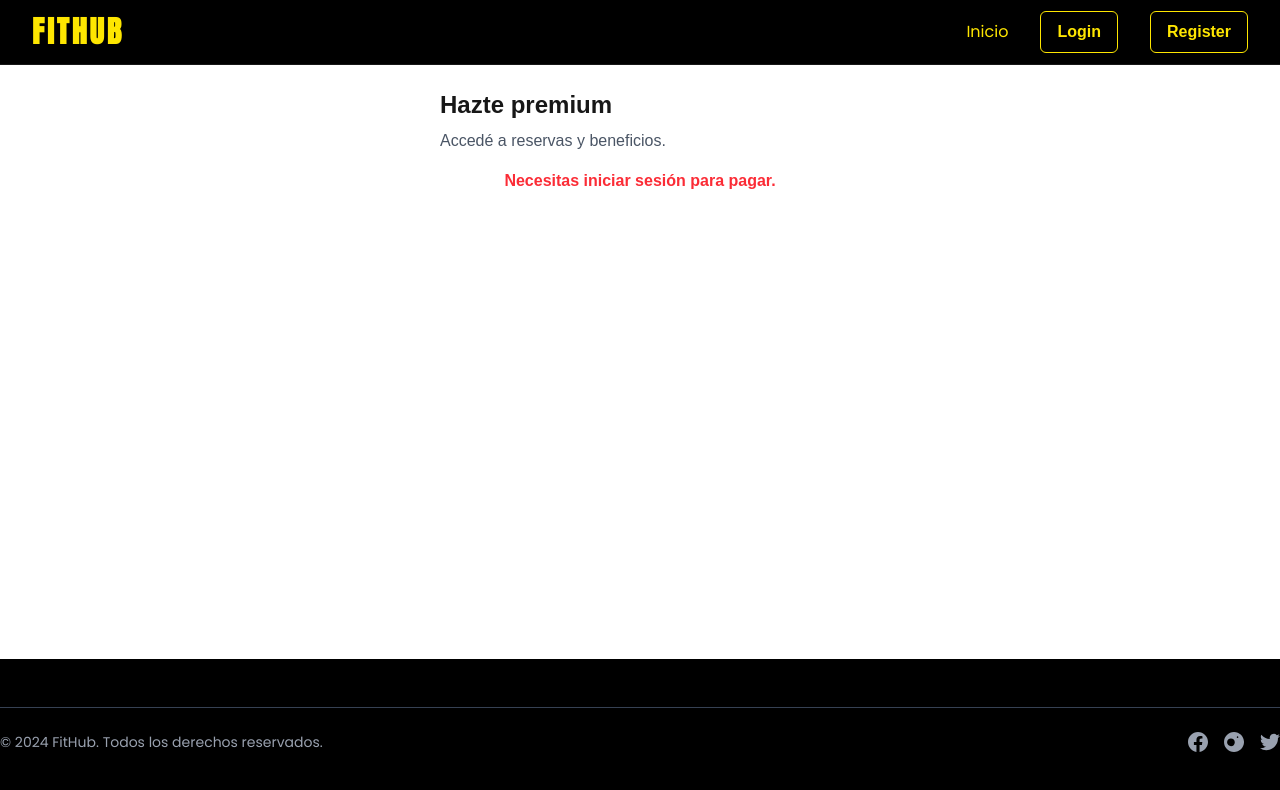
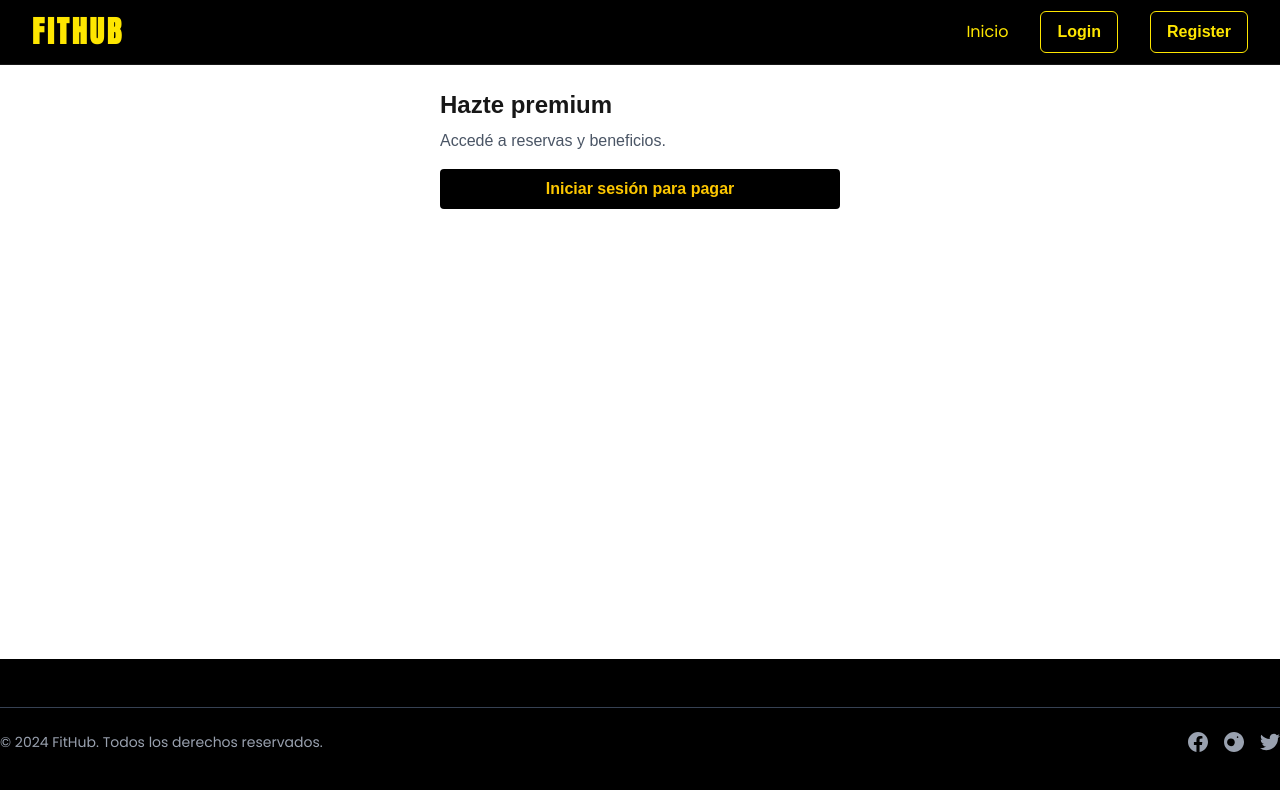
Before and after one commit to fithubhenry/FitHub, a Next.js app in the folder front/: page /pago in a window 1280 px wide. Shown: the top 790 px of the page. Built offline with nearby package versions, Linux system fonts and the light colour scheme.

Commit message:
agregado mp

```diff
--- a/front/src/app/pago/page.tsx
+++ b/front/src/app/pago/page.tsx
@@ -1,21 +1,28 @@
+// src/app/pago/page.tsx
 "use client";
+
 import { useAuth } from "@/context/AuthContext";
+// si MpButton.tsx está en esta misma carpeta:
 import MpButton from "@/components/MpButton/MpButton";
+// si lo tenés en components, sería: import MpButton from "@/components/mpButton";
 
 export default function PagoPage() {
-  const { isAuthenticated } = useAuth();
+  const { user } = useAuth();
 
   return (
     <div className="max-w-md mx-auto p-6">
       <h1 className="text-2xl font-bold mb-2">Hazte premium</h1>
       <p className="mb-4 text-gray-600">Accedé a reservas y beneficios.</p>
 
-      {isAuthenticated ? (
+      {!user?.userId ? (
+        <a
+          href="/login"
+          className="w-full block text-center bg-black text-yellow-400 hover:bg-yellow-500 hover:text-black font-semibold rounded px-4 py-2"
+        >
+          Iniciar sesión para pagar
+        </a>
+      ) : (
         <MpButton />
-      ) : (
-        <p className="text-red-500 font-semibold text-center">
-          Necesitas iniciar sesión para pagar.
-        </p>
       )}
     </div>
   );
--- a/front/src/components/MpButton/MpButton.tsx
+++ b/front/src/components/MpButton/MpButton.tsx
@@ -1,39 +1,46 @@
 "use client";
+import { useState } from "react";
 import { useAuth } from "@/context/AuthContext";
-import { useState, useEffect } from "react";
-import { initMercadoPago, Wallet } from "@mercadopago/sdk-react";
 
 export default function MpButton() {
-  const [preferenceId, setPreferenceId] = useState<string | null>(null);
+  const [loading, setLoading] = useState(false);
   const { user } = useAuth();
 
-  useEffect(() => {
-    if (user?.userId) { // Solo si el usuario está autenticado, inicializa MP
-      initMercadoPago(process.env.NEXT_PUBLIC_MP_PUBLIC_KEY!, {
-        locale: "es-AR",
-      });
+  const createPreference = async () => {
+    const userId = user?.userId;
 
-      const createPreference = async () => {
+    if (!userId) return;
+
+    setLoading(true);
     try {
       const res = await fetch("https://fithub-back-pv0m.onrender.com/mercado-pago/create-preference", {
         method: "POST",
         headers: { "Content-Type": "application/json" },
-            body: JSON.stringify({ userId: user.userId }),
+        body: JSON.stringify({
+          items: [
+            { id: "premium-fithub-id", title: "Premium Fithub", quantity: 1, unit_price: 100 },
+          ],
+          userId,
+        }),
       });
 
       const data = await res.json();
-          setPreferenceId(data.id);
-        } catch (error) {
-          console.error("Error creando preferencia:", error);
+      if (data.init_point) window.location.href = data.init_point;
+      else console.error("No se recibió init_point");
+    } catch (err) {
+      console.error("Error creando preferencia:", err);
+    } finally {
+      setLoading(false);
     }
   };
-      createPreference();
-    }
-  }, [user]);
 
   return (
-    <div>
-      {preferenceId && <Wallet initialization={{ preferenceId }} />}
-    </div>
+    <button
+      onClick={createPreference}
+      disabled={loading || !user?.userId}
+      className="bg-yellow-400 px-4 py-2 rounded text-black font-semibold hover:bg-black hover:text-yellow-400"
+    >
+      {loading ? "Redirigiendo..." : "Pagar ahora"}
+    </button>
   );
 }
```
Lines whose indentation alone changed are shown as unchanged.
